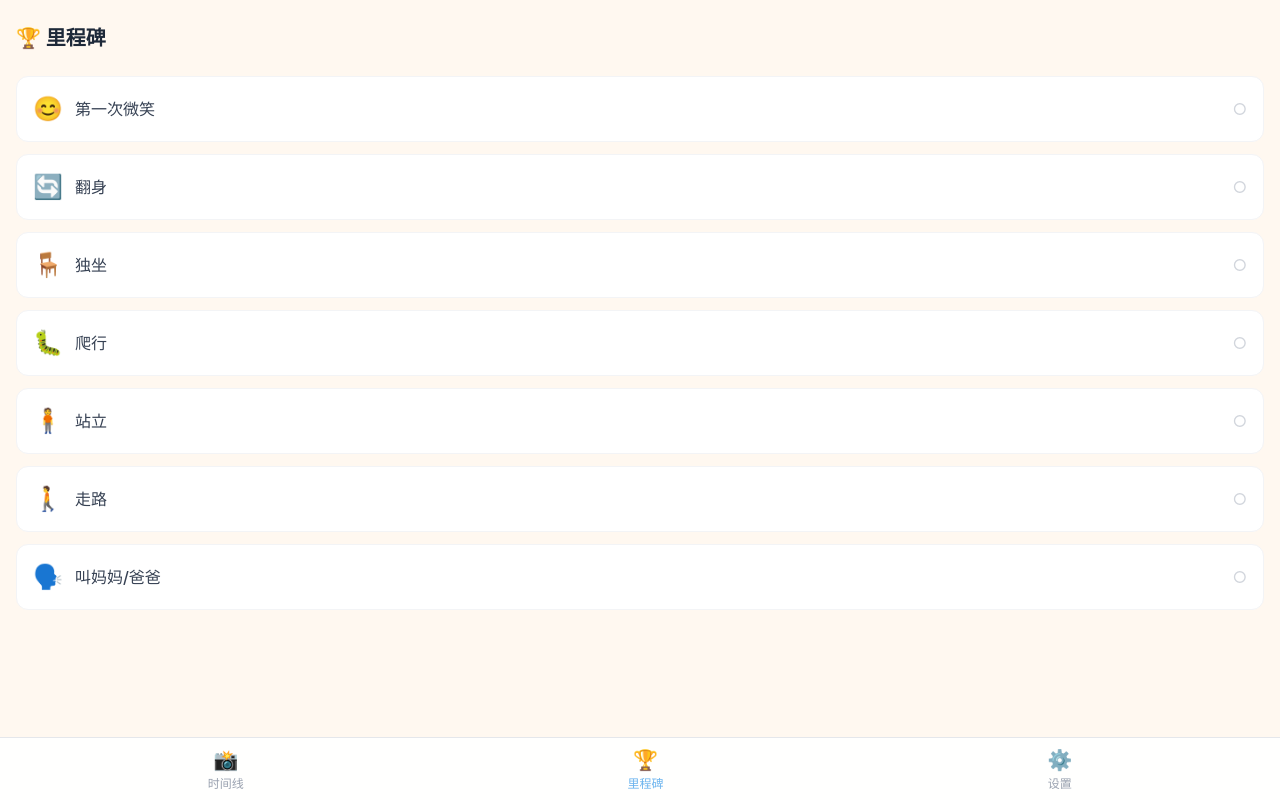
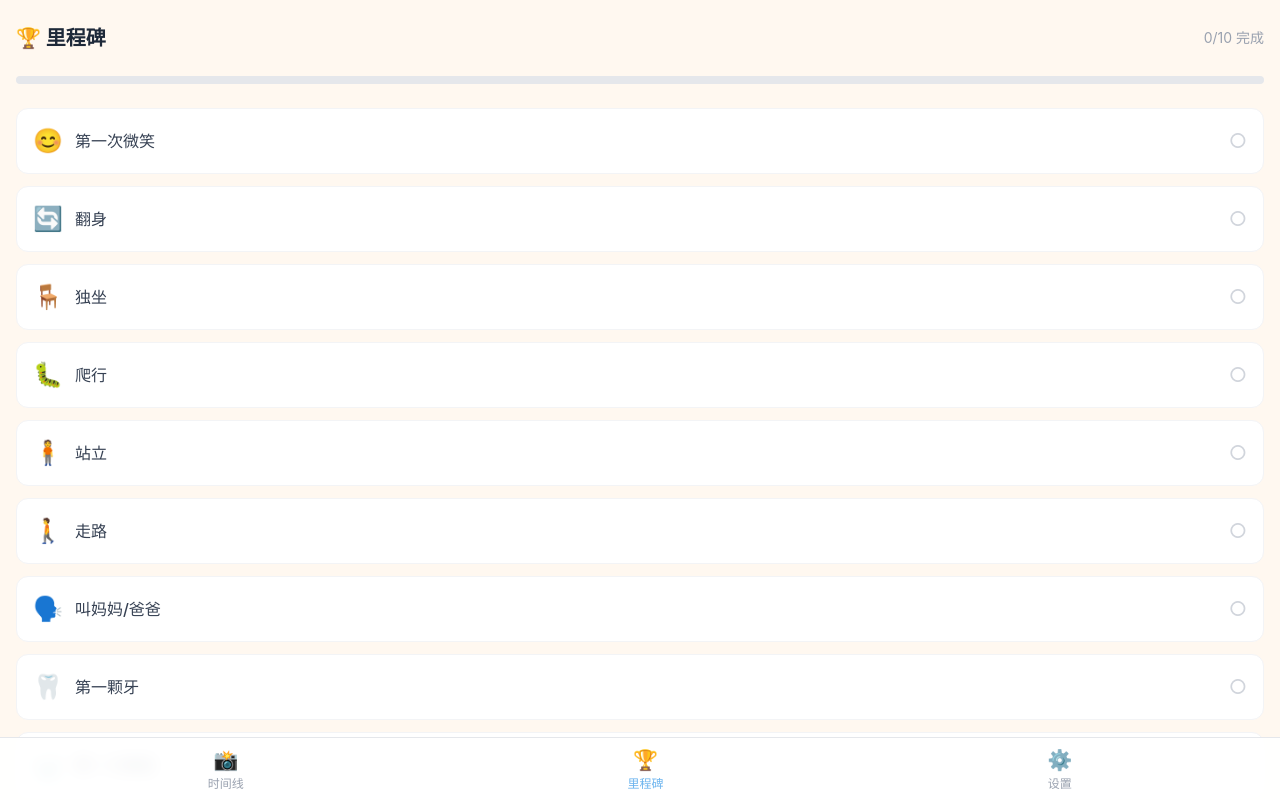
Before and after one commit to gandli/baby-vault, a React (Vite) app: page /milestones in a window 1280 px wide. Shown: the top 800 px of the page. Built offline with nearby package versions, Linux system fonts and the light colour scheme; sample sign-in values are in the browser's storage.

Commit message:
feat: interactive milestones + editable baby profile
Milestones:
- Tap to mark done (with date)
- Tap again to undo
- Add custom milestones
- Progress bar
- Persisted in localStorage

Settings:
- Edit baby name and birthday
- Version info

```diff
--- a/src/pages/milestones/Milestones.tsx
+++ b/src/pages/milestones/Milestones.tsx
@@ -1,29 +1,167 @@
+import { useState, useEffect } from 'react'
+import { useAuth } from '../../lib/auth-context'
+
+interface Milestone {
+  id: string
+  emoji: string
+  name: string
+  doneAt?: string // ISO date
+}
+
+const PRESETS: Omit<Milestone, 'id'>[] = [
+  { emoji: '😊', name: '第一次微笑' },
+  { emoji: '🔄', name: '翻身' },
+  { emoji: '🪑', name: '独坐' },
+  { emoji: '🐛', name: '爬行' },
+  { emoji: '🧍', name: '站立' },
+  { emoji: '🚶', name: '走路' },
+  { emoji: '🗣️', name: '叫妈妈/爸爸' },
+  { emoji: '🦷', name: '第一颗牙' },
+  { emoji: '🍚', name: '第一口辅食' },
+  { emoji: '😴', name: '睡整夜' },
+]
+
+const STORAGE_KEY = 'babyvault_milestones'
+
+function loadMilestones(): Milestone[] {
+  const saved = localStorage.getItem(STORAGE_KEY)
+  if (saved) return JSON.parse(saved)
+  return PRESETS.map((p, i) => ({ ...p, id: `preset-${i}` }))
+}
+
+function saveMilestones(ms: Milestone[]) {
+  localStorage.setItem(STORAGE_KEY, JSON.stringify(ms))
+}
+
 export default function Milestones() {
-  const presets = [
-    { emoji: '😊', name: '第一次微笑', done: false },
-    { emoji: '🔄', name: '翻身', done: false },
-    { emoji: '🪑', name: '独坐', done: false },
-    { emoji: '🐛', name: '爬行', done: false },
-    { emoji: '🧍', name: '站立', done: false },
-    { emoji: '🚶', name: '走路', done: false },
-    { emoji: '🗣️', name: '叫妈妈/爸爸', done: false },
-  ]
+  const { user } = useAuth()
+  const [milestones, setMilestones] = useState<Milestone[]>(loadMilestones)
+  const [adding, setAdding] = useState(false)
+  const [newName, setNewName] = useState('')
+  const [newEmoji, setNewEmoji] = useState('⭐')
+
+  useEffect(() => { saveMilestones(milestones) }, [milestones])
+
+  const toggle = (id: string) => {
+    setMilestones(prev => prev.map(m =>
+      m.id === id ? { ...m, doneAt: m.doneAt ? undefined : new Date().toISOString() } : m
+    ))
+  }
+
+  const addCustom = () => {
+    if (!newName.trim()) return
+    setMilestones(prev => [...prev, {
+      id: crypto.randomUUID(),
+      emoji: newEmoji || '⭐',
+      name: newName.trim(),
+    }])
+    setNewName('')
+    setNewEmoji('⭐')
+    setAdding(false)
+  }
+
+  const remove = (id: string) => {
+    setMilestones(prev => prev.filter(m => m.id !== id))
+  }
+
+  const done = milestones.filter(m => m.doneAt)
+  const todo = milestones.filter(m => !m.doneAt)
 
   return (
-    <div className="px-4 pt-6">
-      <h1 className="text-xl font-bold text-gray-800 dark:text-white mb-6">🏆 里程碑</h1>
-      <div className="space-y-3">
-        {presets.map(m => (
+    <div className="px-4 pt-6 pb-24">
+      <div className="flex items-center justify-between mb-6">
+        <h1 className="text-xl font-bold text-gray-800 dark:text-white">🏆 里程碑</h1>
+        <span className="text-sm text-gray-400">{done.length}/{milestones.length} 完成</span>
+      </div>
+
+      {/* Progress bar */}
+      <div className="w-full h-2 bg-gray-200 dark:bg-gray-700 rounded-full mb-6 overflow-hidden">
+        <div
+          className="h-full bg-[#FFD966] rounded-full transition-all duration-500"
+          style={{ width: `${milestones.length ? (done.length / milestones.length) * 100 : 0}%` }}
+        />
+      </div>
+
+      {/* Todo */}
+      <div className="space-y-3 mb-6">
+        {todo.map(m => (
           <button
-            key={m.name}
-            className="w-full flex items-center gap-3 p-4 rounded-xl bg-white dark:bg-gray-800 border border-gray-100 dark:border-gray-700 active:scale-[0.98] transition-transform"
+            key={m.id}
+            onClick={() => toggle(m.id)}
+            className="w-full flex items-center gap-3 p-4 rounded-xl bg-white dark:bg-gray-800 border border-gray-100 dark:border-gray-700 active:scale-[0.98] transition-transform text-left"
           >
             <span className="text-2xl">{m.emoji}</span>
-            <span className="text-gray-700 dark:text-gray-200 font-medium">{m.name}</span>
-            <span className="ml-auto text-gray-300">○</span>
+            <span className="flex-1 text-gray-700 dark:text-gray-200 font-medium">{m.name}</span>
+            <span className="text-gray-300 text-xl">○</span>
           </button>
         ))}
       </div>
+
+      {/* Add custom */}
+      {adding ? (
+        <div className="p-4 rounded-xl bg-white dark:bg-gray-800 border border-gray-100 dark:border-gray-700 space-y-3 mb-6">
+          <div className="flex gap-2">
+            <input
+              type="text"
+              value={newEmoji}
+              onChange={e => setNewEmoji(e.target.value)}
+              className="w-14 px-2 py-2 rounded-lg border border-gray-200 dark:border-gray-600 bg-white dark:bg-gray-700 text-center text-xl"
+              maxLength={2}
+            />
+            <input
+              type="text"
+              placeholder="里程碑名称"
+              value={newName}
+              onChange={e => setNewName(e.target.value)}
+              className="flex-1 px-3 py-2 rounded-lg border border-gray-200 dark:border-gray-600 bg-white dark:bg-gray-700 text-gray-800 dark:text-white"
+              autoFocus
+              onKeyDown={e => e.key === 'Enter' && addCustom()}
+            />
+          </div>
+          <div className="flex gap-2">
+            <button onClick={() => setAdding(false)} className="flex-1 py-2 rounded-lg border border-gray-200 dark:border-gray-600 text-gray-500 text-sm">取消</button>
+            <button onClick={addCustom} className="flex-1 py-2 rounded-lg bg-[#6CB4EE] text-white text-sm">添加</button>
+          </div>
+        </div>
+      ) : (
+        <button
+          onClick={() => setAdding(true)}
+          className="w-full p-4 rounded-xl border-2 border-dashed border-gray-200 dark:border-gray-600 text-gray-400 text-sm active:scale-[0.98] transition-transform mb-6"
+        >
+          + 自定义里程碑
+        </button>
+      )}
+
+      {/* Done */}
+      {done.length > 0 && (
+        <>
+          <h2 className="text-sm font-medium text-gray-400 mb-3">已完成 🎉</h2>
+          <div className="space-y-3">
+            {done.map(m => (
+              <div
+                key={m.id}
+                className="w-full flex items-center gap-3 p-4 rounded-xl bg-green-50 dark:bg-green-900/20 border border-green-100 dark:border-green-800"
+              >
+                <span className="text-2xl">{m.emoji}</span>
+                <div className="flex-1">
+                  <span className="text-gray-700 dark:text-gray-200 font-medium">{m.name}</span>
+                  <p className="text-xs text-gray-400">{new Date(m.doneAt!).toLocaleDateString('zh-CN')}</p>
+                </div>
+                <button onClick={() => toggle(m.id)} className="text-green-500 text-xl">✓</button>
+                {!m.id.startsWith('preset-') && (
+                  <button onClick={() => remove(m.id)} className="text-red-400 text-sm ml-1">删除</button>
+                )}
+              </div>
+            ))}
+          </div>
+        </>
+      )}
+
+      {user?.babyName && (
+        <p className="text-center text-xs text-gray-300 mt-8">
+          {user.babyName}加油！每个里程碑都值得纪念 💪
+        </p>
+      )}
     </div>
   )
 }
--- a/src/pages/settings/Settings.tsx
+++ b/src/pages/settings/Settings.tsx
@@ -1,10 +1,20 @@
+import { useState } from 'react'
 import { useAuth } from '../../lib/auth-context'
 
 export default function Settings() {
-  const { user, logout } = useAuth()
+  const { user, logout, updateUser } = useAuth()
+  const [editing, setEditing] = useState(false)
+  const [name, setName] = useState(user?.babyName || '')
+  const [birthday, setBirthday] = useState(user?.babyBirthday || '')
+
+  const handleSave = () => {
+    if (!name.trim() || !birthday) return
+    updateUser({ babyName: name.trim(), babyBirthday: birthday })
+    setEditing(false)
+  }
 
   return (
-    <div className="px-4 pt-6">
+    <div className="px-4 pt-6 pb-24">
       <h1 className="text-xl font-bold text-gray-800 dark:text-white mb-6">⚙️ 设置</h1>
 
       <div className="space-y-3">
@@ -14,15 +24,61 @@ export default function Settings() {
         </div>
 
         <div className="p-4 rounded-xl bg-white dark:bg-gray-800 border border-gray-100 dark:border-gray-700">
-          <p className="text-sm text-gray-400">宝宝</p>
-          <p className="text-gray-700 dark:text-gray-200">{user?.babyName}</p>
-          <p className="text-xs text-gray-400 mt-1">生日: {user?.babyBirthday}</p>
+          <div className="flex items-center justify-between mb-2">
+            <p className="text-sm text-gray-400">宝宝信息</p>
+            <button
+              onClick={() => { setEditing(!editing); setName(user?.babyName || ''); setBirthday(user?.babyBirthday || '') }}
+              className="text-xs text-[#6CB4EE]"
+            >
+              {editing ? '取消' : '编辑'}
+            </button>
+          </div>
+
+          {editing ? (
+            <div className="space-y-3 mt-2">
+              <div>
+                <label className="block text-xs text-gray-400 mb-1">昵称</label>
+                <input
+                  type="text"
+                  value={name}
+                  onChange={e => setName(e.target.value)}
+                  className="w-full px-3 py-2 rounded-lg border border-gray-200 dark:border-gray-600 bg-white dark:bg-gray-700 text-gray-800 dark:text-white text-sm"
+                  autoFocus
+                />
+              </div>
+              <div>
+                <label className="block text-xs text-gray-400 mb-1">出生日期</label>
+                <input
+                  type="date"
+                  value={birthday}
+                  onChange={e => setBirthday(e.target.value)}
+                  className="w-full px-3 py-2 rounded-lg border border-gray-200 dark:border-gray-600 bg-white dark:bg-gray-700 text-gray-800 dark:text-white text-sm"
+                />
+              </div>
+              <button
+                onClick={handleSave}
+                className="w-full py-2 rounded-lg bg-[#6CB4EE] text-white text-sm font-medium"
+              >
+                保存
+              </button>
+            </div>
+          ) : (
+            <>
+              <p className="text-gray-700 dark:text-gray-200">{user?.babyName}</p>
+              <p className="text-xs text-gray-400 mt-1">生日: {user?.babyBirthday}</p>
+            </>
+          )}
         </div>
 
         <div className="p-4 rounded-xl bg-white dark:bg-gray-800 border border-gray-100 dark:border-gray-700">
           <p className="text-sm text-gray-400">存储</p>
           <p className="text-gray-700 dark:text-gray-200">本地浏览器 (MVP)</p>
           <p className="text-xs text-gray-400 mt-1">🔒 数据未离开此设备</p>
+        </div>
+
+        <div className="p-4 rounded-xl bg-white dark:bg-gray-800 border border-gray-100 dark:border-gray-700">
+          <p className="text-sm text-gray-400">版本</p>
+          <p className="text-gray-700 dark:text-gray-200">BabyVault MVP v0.1.0</p>
         </div>
 
         <button
```
